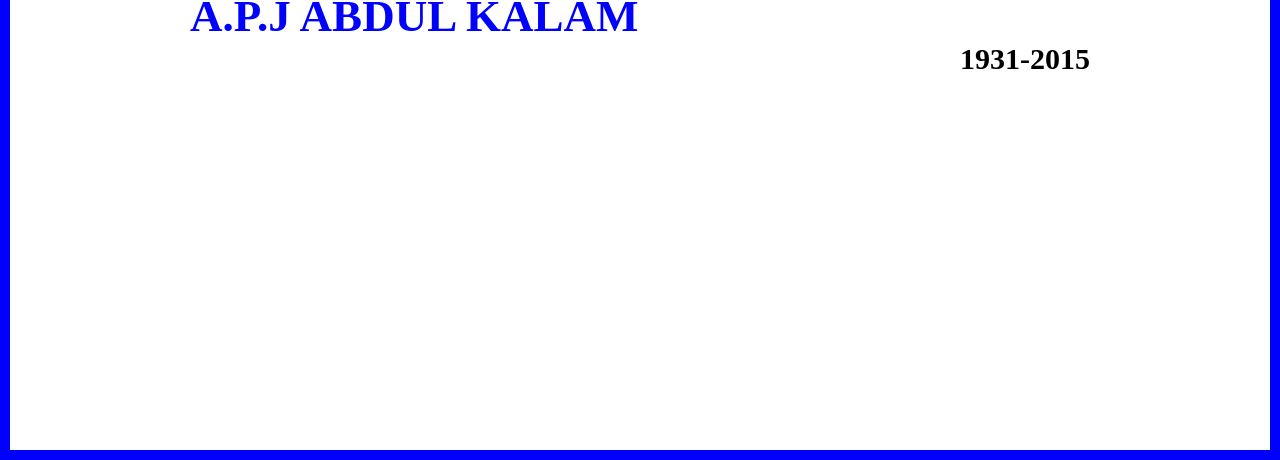
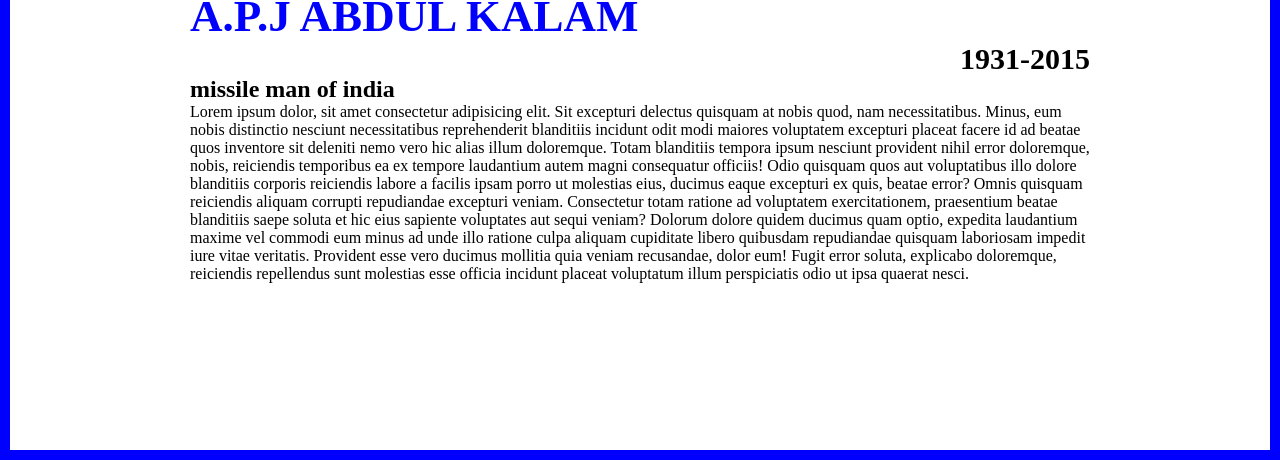
Before and after one commit to DEV-Gitanjali/TRIBUTE-WEBSITE, a plain HTML site: page index.html in a window 1280 px wide. Shown: the part 340-800 px from the top of the page. Drawn offline with Linux system fonts and the light colour scheme.

Commit message:
this html code for about section

```diff
--- a/index.html
+++ b/index.html
@@ -26,6 +26,10 @@
 
 
         </section>
+        <section class="about_section">
+            <h2>missile man of india</h2>
+            <P>Lorem ipsum dolor, sit amet consectetur adipisicing elit. Sit excepturi delectus quisquam at nobis quod, nam necessitatibus. Minus, eum nobis distinctio nesciunt necessitatibus reprehenderit blanditiis incidunt odit modi maiores voluptatem excepturi placeat facere id ad beatae quos inventore sit deleniti nemo vero hic alias illum doloremque. Totam blanditiis tempora ipsum nesciunt provident nihil error doloremque, nobis, reiciendis temporibus ea ex tempore laudantium autem magni consequatur officiis! Odio quisquam quos aut voluptatibus illo dolore blanditiis corporis reiciendis labore a facilis ipsam porro ut molestias eius, ducimus eaque excepturi ex quis, beatae error? Omnis quisquam reiciendis aliquam corrupti repudiandae excepturi veniam. Consectetur totam ratione ad voluptatem exercitationem, praesentium beatae blanditiis saepe soluta et hic eius sapiente voluptates aut sequi veniam? Dolorum dolore quidem ducimus quam optio, expedita laudantium maxime vel commodi eum minus ad unde illo ratione culpa aliquam cupiditate libero quibusdam repudiandae quisquam laboriosam impedit iure vitae veritatis. Provident esse vero ducimus mollitia quia veniam recusandae, dolor eum! Fugit error soluta, explicabo doloremque, reiciendis repellendus sunt molestias esse officia incidunt placeat voluptatum illum perspiciatis odio ut ipsa quaerat nesci.</P>
+        </section>
 
 
         </div>
--- a/style.css
+++ b/style.css
@@ -16,9 +16,10 @@
     margin-top: 100px;
     display: flex;
     justify-content: space-between;
-    text-align: right;
+    align-items: flex-end;
 
 }
+/* this line for  section h1  */
  .top_section h1{
 
     font-size: 45px;
@@ -27,21 +28,20 @@
     text-transform: uppercase;
 
  }
+
+ /* this line for section h4 */
  .top_section h4{
 
     text-align: right;
     font-size: 30px;
 
-
-
-
- }
+}
 
 
 
 
  /* this code for  content margin and width */
-.content{
+ .content{
 
     margin:0 auto;
     max-width: 900px;
```
